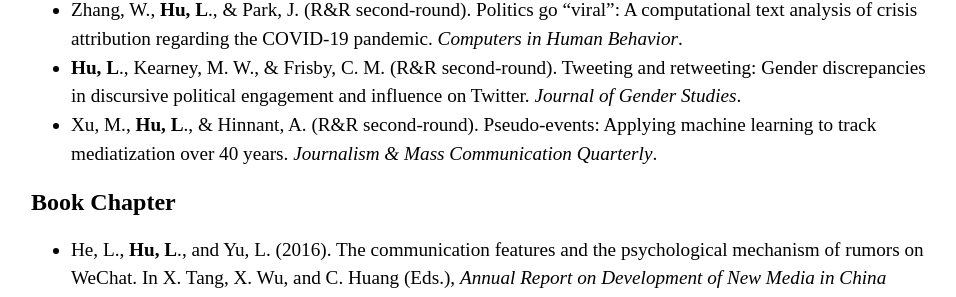
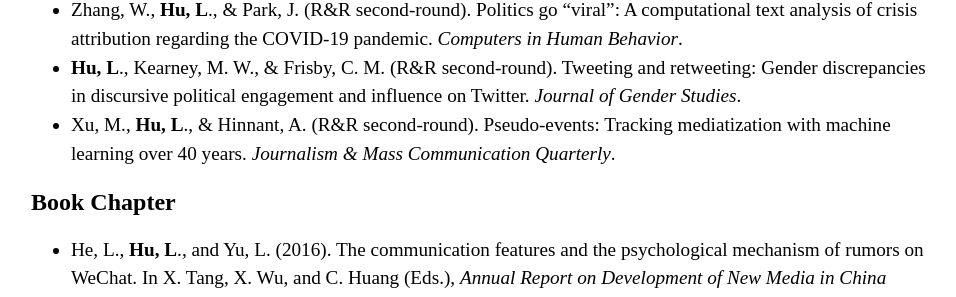
Before and after one commit to LingshuHu/lingshuhu.github.io, a Jekyll site: the page built from research/index.html, in a window 1280 px wide and 900 px high, scrolled down 1282 px. Shown: the part 146-443 px from the top of the window, without its empty margins (161-1117 px from the left). Built offline with Jekyll 4.4.1, drawn with Linux system fonts in a browser that asks for light colours.

Commit message:
Update index.html

```diff
--- a/research/index.html
+++ b/research/index.html
@@ -20,7 +20,7 @@ title: Research
 		<ul>
 			<li>Zhang, W., <b>Hu, L</b>., & Park, J. (R&R second-round). Politics go “viral”: A computational text analysis of crisis attribution regarding the COVID-19 pandemic. <em>Computers in Human Behavior</em>.</li>
 			<li><b>Hu, L</b>., Kearney, M. W., & Frisby, C. M. (R&R second-round). Tweeting and retweeting: Gender discrepancies in discursive political engagement and influence on Twitter. <em>Journal of Gender Studies</em>.</li>
-			<li>Xu, M., <b>Hu, L</b>., & Hinnant, A. (R&R second-round). Pseudo-events: Applying machine learning to track mediatization over 40 years. <em>Journalism & Mass Communication Quarterly</em>.</li>
+			<li>Xu, M., <b>Hu, L</b>., & Hinnant, A. (R&R second-round). Pseudo-events: Tracking mediatization with machine learning over 40 years. <em>Journalism & Mass Communication Quarterly</em>.</li>
 		</ul>
 		<h2>Book Chapter</h2>
 		<ul>
```
